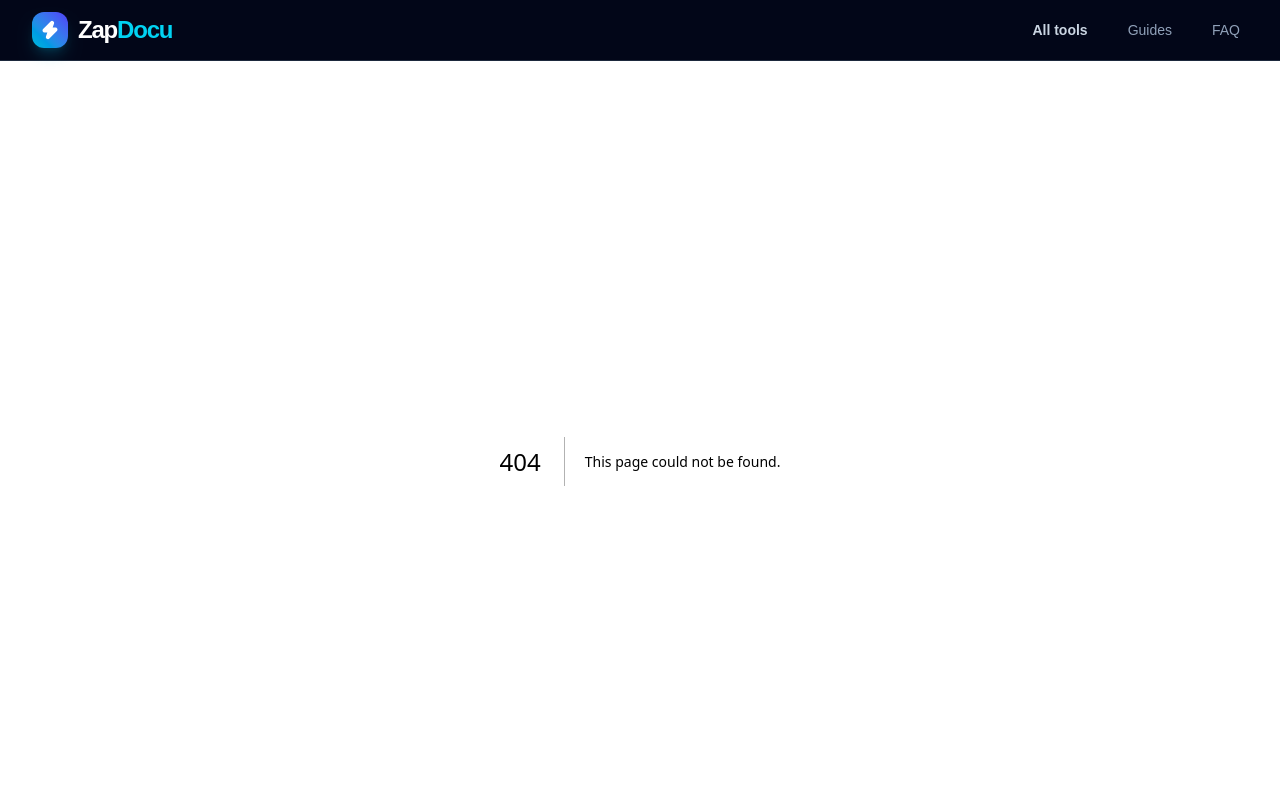
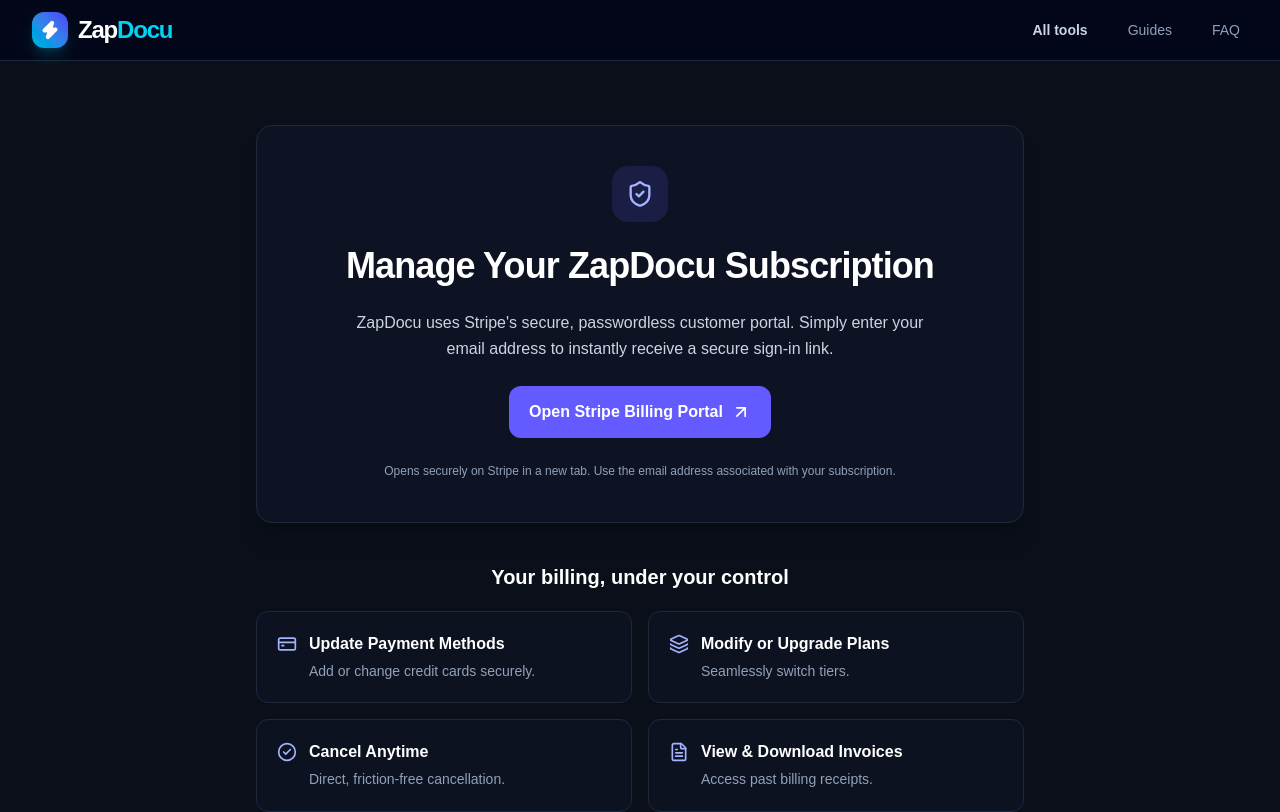
Before and after one commit to harpreetcoach-star/zapdocu-next, a Next.js app: page /manage-subscription in a window 1280 px wide. Before the commit this address had no page. Shown: the top 812 px of the page. Built offline with nearby package versions, Linux system fonts and the light colour scheme.

Commit message:
Add dedicated Manage Subscription page and link in footer

```diff
--- /dev/null
+++ b/src/app/manage-subscription/page.jsx
@@ -0,0 +1,63 @@
+import Link from 'next/link';
+import { ArrowUpRight, CreditCard, FileText, Layers, ShieldCheck, CircleCheck } from 'lucide-react';
+
+export const metadata = {
+  title: 'Manage Your ZapDocu Subscription | ZapDocu',
+  description: 'Access the secure Stripe billing portal to manage your ZapDocu subscription, payment methods and invoices.',
+  alternates: { canonical: 'https://zapdocu.com/manage-subscription' },
+};
+
+const portalFeatures = [
+  { title: 'Update Payment Methods', description: 'Add or change credit cards securely.', icon: CreditCard },
+  { title: 'Modify or Upgrade Plans', description: 'Seamlessly switch tiers.', icon: Layers },
+  { title: 'Cancel Anytime', description: 'Direct, friction-free cancellation.', icon: CircleCheck },
+  { title: 'View & Download Invoices', description: 'Access past billing receipts.', icon: FileText },
+];
+
+export default function ManageSubscriptionPage() {
+  return (
+    <section className="bg-[#0B0F19] px-4 py-12 text-slate-100 sm:px-6 sm:py-16 lg:px-8">
+      <div className="mx-auto max-w-3xl space-y-10">
+        <div className="space-y-6 rounded-2xl border border-slate-800 bg-slate-900/60 p-6 text-center shadow-xl sm:p-10">
+          <div className="mx-auto flex h-14 w-14 items-center justify-center rounded-2xl bg-[#635BFF]/15 text-indigo-300">
+            <ShieldCheck aria-hidden="true" className="h-7 w-7" />
+          </div>
+          <h1 className="text-3xl font-bold tracking-tight text-white sm:text-4xl">Manage Your ZapDocu Subscription</h1>
+          <p className="mx-auto max-w-xl leading-relaxed text-slate-300">
+            ZapDocu uses Stripe&apos;s secure, passwordless customer portal. Simply enter your email address to instantly receive a secure sign-in link.
+          </p>
+          <a
+            href="https://billing.stripe.com/p/login/28E5kwfMC88Y4pqfba9bO00"
+            target="_blank"
+            rel="noopener noreferrer"
+            className="inline-flex w-full items-center justify-center gap-2 rounded-xl bg-[#635BFF] px-5 py-3.5 font-semibold text-white transition-colors hover:bg-[#533AFD] focus-visible:outline-2 focus-visible:outline-offset-4 focus-visible:outline-indigo-300 sm:w-auto"
+          >
+            Open Stripe Billing Portal
+            <ArrowUpRight aria-hidden="true" className="h-5 w-5 shrink-0" />
+          </a>
+          <p className="text-xs leading-relaxed text-slate-400">Opens securely on Stripe in a new tab. Use the email address associated with your subscription.</p>
+        </div>
+
+        <section aria-labelledby="portal-features" className="space-y-5">
+          <h2 id="portal-features" className="text-center text-xl font-semibold text-white">Your billing, under your control</h2>
+          <ul className="grid gap-4 sm:grid-cols-2">
+            {portalFeatures.map(({ title, description, icon: Icon }) => (
+              <li key={title} className="flex items-start gap-3 rounded-xl border border-slate-800 bg-slate-900/40 p-5">
+                <Icon aria-hidden="true" className="mt-0.5 h-5 w-5 shrink-0 text-indigo-300" />
+                <div className="space-y-1">
+                  <h3 className="font-semibold text-white">{title}</h3>
+                  <p className="text-sm leading-relaxed text-slate-400">{description}</p>
+                </div>
+              </li>
+            ))}
+          </ul>
+        </section>
+
+        <p className="text-center text-sm leading-relaxed text-slate-400">
+          Need help or have questions about your billing? Visit our{' '}
+          <Link href="/faq" className="text-cyan-400 underline underline-offset-4 hover:text-cyan-200 focus-visible:outline-2 focus-visible:outline-offset-4 focus-visible:outline-cyan-400">FAQ &amp; Help Center</Link>.
+        </p>
+      </div>
+    </section>
+  );
+}
--- a/src/data/footerData.js
+++ b/src/data/footerData.js
@@ -39,6 +39,7 @@ export const footerColumns = [
 ];
 
 export const legalLinks = [
+  { label: 'Manage Subscription', href: '/manage-subscription' },
   { label: 'Privacy Policy', href: '/privacy' },
   { label: 'Terms', href: '/terms' },
 ];
```
